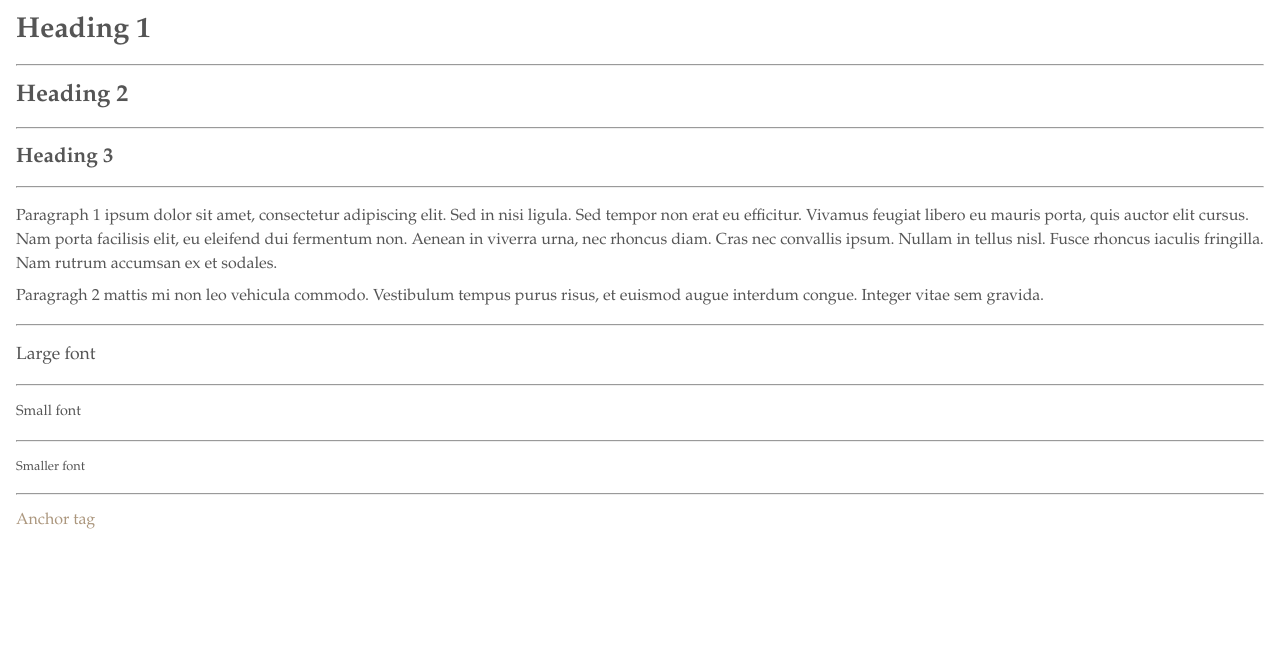
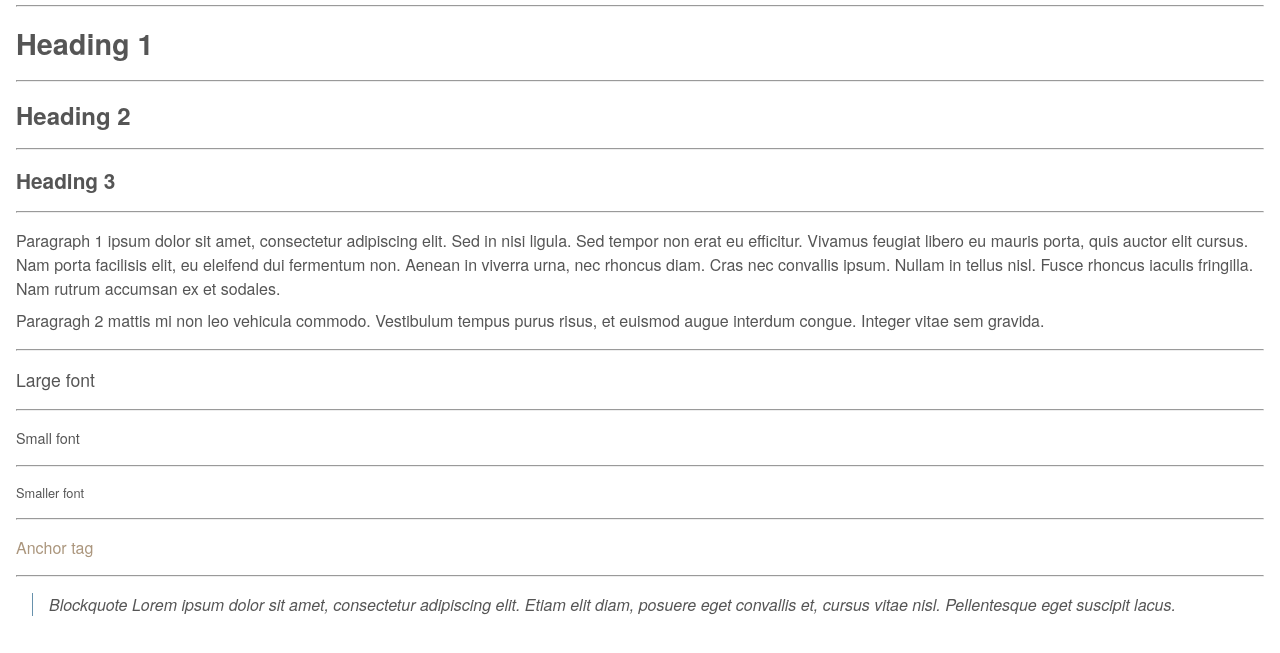
Before and after one commit to webdigga/components, a website: page library/typography/index.html in a window 1280 px wide. Shown: the part 93-746 px from the top of the page. Drawn offline with Linux system fonts and the light colour scheme.

Commit message:
Add blockquote to typography #10

```diff
--- a/library/fonts/styles.scss
+++ b/library/fonts/styles.scss
@@ -1,6 +1,6 @@
 // Font family
-$font-family-primary: Palatino, "Palatino Linotype", "Palatino LT STD", "Book Antiqua", Georgia, serif;
-$font-family-secondary: Helvetica, Arial, sans-serif;
+$font-family-primary: "HelveticaNeue", "Helvetica", "Arial", sans-serif;
+$font-family-secondary: Georgia, Times, "Times New Roman", serif;
 
 // Font sizes
 $font-large: 1.1rem;
--- a/library/typography/index.html
+++ b/library/typography/index.html
@@ -58,5 +58,11 @@
 	<div class="component">
 		<a href="#">Anchor tag</a>
 	</div>
+
+	<hr>
+
+	<div class="component">
+		<blockquote>Blockquote Lorem ipsum dolor sit amet, consectetur adipiscing elit. Etiam elit diam, posuere eget convallis et, cursus vitae nisl. Pellentesque eget suscipit lacus.</blockquote>
+	</div>
 </body>
 </html>
--- a/library/typography/styles.scss
+++ b/library/typography/styles.scss
@@ -33,3 +33,13 @@ a {
 		text-decoration: underline;
 	}
 }
+
+// Blockquote
+blockquote {
+	border-left-style: solid;
+	border-left-width: 1px;
+	border-left-color: $secondary;
+    margin-left: 1rem;
+    padding-left: 1rem;
+    font-style: italic;
+}
```
Also changed, not shown: library/styles.css.
